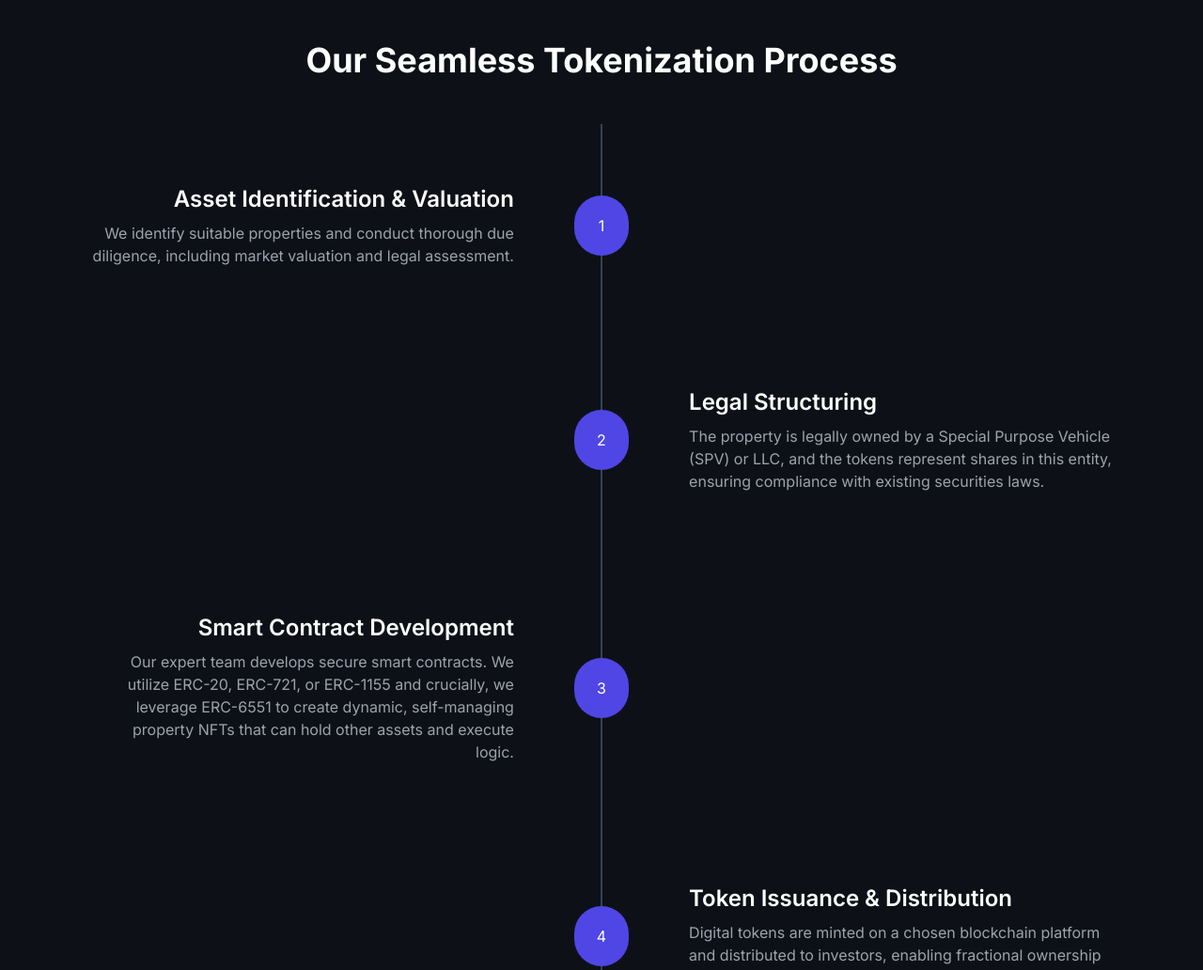
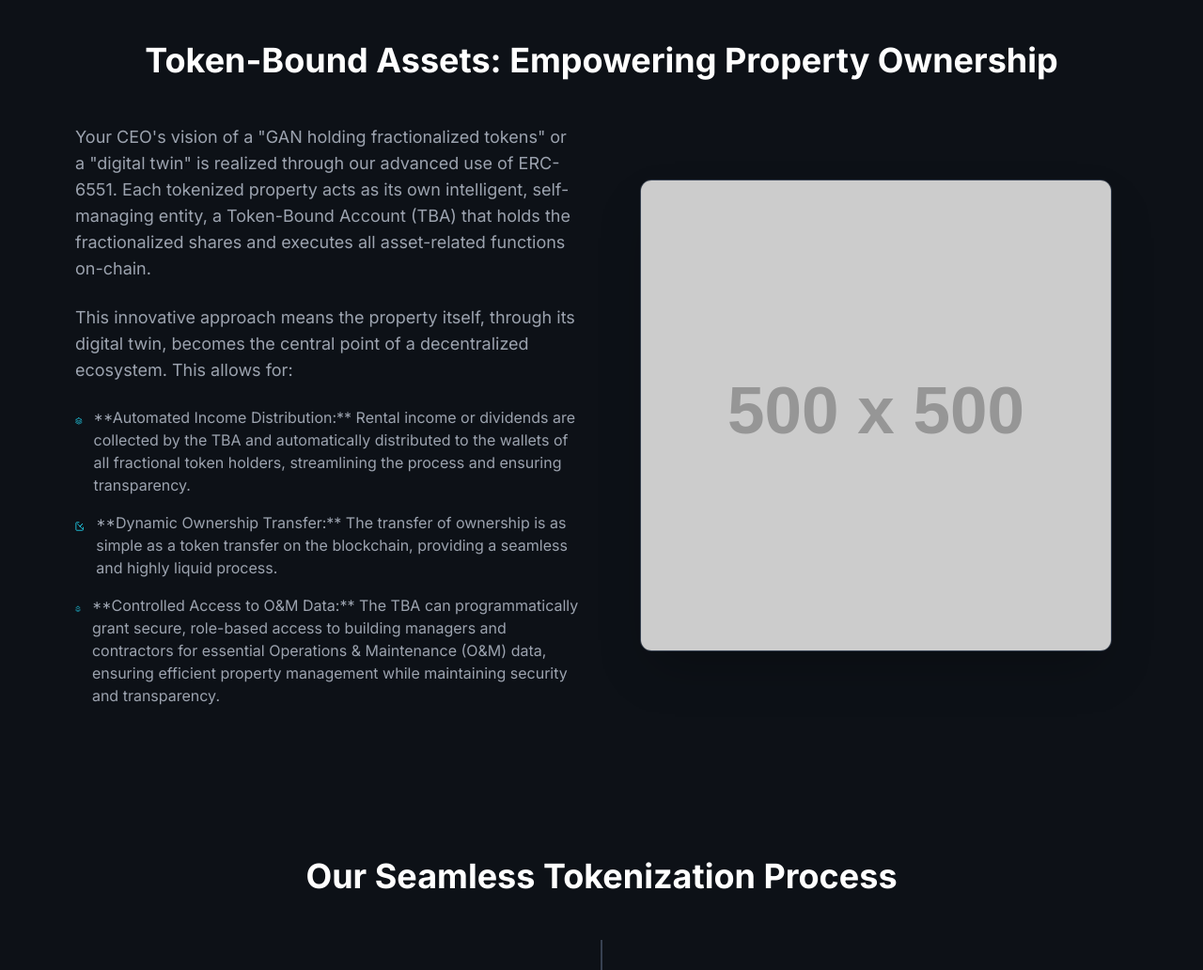
Before and after one commit to adhvaitaganesh/Portfolio-drafts, a plain HTML site: page dotBuild.html in a window 1280 px wide. Shown: the part 2560-3592 px from the top of the page at 94% size. Drawn offline with nearby package versions, Linux system fonts and the light colour scheme; placeholder pictures from the web are drawn by us.

Commit message:
Added some details

```diff
--- a/dotBuild.html
+++ b/dotBuild.html
@@ -143,6 +143,47 @@
                         <h4 class="text-lg font-semibold text-white mb-2">Efficiency & Upgradeability</h4>
                         <p class="text-gray-400">ERC-6551 uses a minimal proxy pattern, reducing gas costs and enabling future upgrades without disrupting existing TBAs.</p>
                     </div>
+                </div>
+            </div>
+        </div>
+    </section>
+
+    <!-- Token-Bound Assets: Empowering Property Ownership Section -->
+    <section class="py-20 px-6 sm:px-10 md:px-20">
+        <div class="max-w-6xl mx-auto">
+            <h2 class="text-3xl sm:text-4xl font-bold mb-12 text-center text-white">Token-Bound Assets: Empowering Property Ownership</h2>
+            <div class="grid grid-cols-1 lg:grid-cols-2 gap-12 items-center">
+                <div class="lg:w-full">
+                    <p class="text-lg text-gray-400 mb-6 animate-fadeIn" style="animation-delay: 0.2s;">
+                        Your CEO's vision of a "GAN holding fractionalized tokens" or a "digital twin" is realized through our advanced use of ERC-6551. Each tokenized property acts as its own intelligent, self-managing entity, a Token-Bound Account (TBA) that holds the fractionalized shares and executes all asset-related functions on-chain.
+                    </p>
+                    <p class="text-lg text-gray-400 mb-6 animate-fadeIn" style="animation-delay: 0.4s;">
+                        This innovative approach means the property itself, through its digital twin, becomes the central point of a decentralized ecosystem. This allows for:
+                    </p>
+                    <ul class="space-y-4 text-gray-400 animate-fadeIn" style="animation-delay: 0.6s;">
+                        <li class="flex items-start">
+                            <svg xmlns="http://www.w3.org/2000/svg" width="24" height="24" viewBox="0 0 24 24" fill="none" stroke="currentColor" stroke-width="2" stroke-linecap="round" stroke-linejoin="round" class="text-cyan-400 mr-3 mt-1"><path d="M12 2L2 7l10 5 10-5-10-5z"></path><path d="M2 17l10 5 10-5"></path><path d="M2 12l10 5 10-5"></path></svg>
+                            <span>
+                                **Automated Income Distribution:** Rental income or dividends are collected by the TBA and automatically distributed to the wallets of all fractional token holders, streamlining the process and ensuring transparency.
+                            </span>
+                        </li>
+                        <li class="flex items-start">
+                            <svg xmlns="http://www.w3.org/2000/svg" width="24" height="24" viewBox="0 0 24 24" fill="none" stroke="currentColor" stroke-width="2" stroke-linecap="round" stroke-linejoin="round" class="text-cyan-400 mr-3 mt-1"><path d="M20 14.65V20a2 2 0 01-2 2H4a2 2 0 01-2-2V4a2 2 0 012-2h5.35M18 6L12 12M12 12L18 18M12 12L6 6"></path><path d="M18 6L12 12"></path></svg>
+                            <span>
+                                **Dynamic Ownership Transfer:** The transfer of ownership is as simple as a token transfer on the blockchain, providing a seamless and highly liquid process.
+                            </span>
+                        </li>
+                        <li class="flex items-start">
+                            <svg xmlns="http://www.w3.org/2000/svg" width="24" height="24" viewBox="0 0 24 24" fill="none" stroke="currentColor" stroke-width="2" stroke-linecap="round" stroke-linejoin="round" class="text-cyan-400 mr-3 mt-1"><path d="M12 1L3 6l9 5 9-5-9-5z"></path><path d="M3 14l9 5 9-5"></path><path d="M3 18l9 5 9-5"></path></svg>
+                            <span>
+                                **Controlled Access to O&M Data:** The TBA can programmatically grant secure, role-based access to building managers and contractors for essential Operations & Maintenance (O&M) data, ensuring efficient property management while maintaining security and transparency.
+                            </span>
+                        </li>
+                    </ul>
+                </div>
+                <div class="lg:w-full hidden lg:flex items-center justify-center animate-fadeIn" style="animation-delay: 0.8s;">
+                    <!-- Placeholder for an illustrative image or SVG -->
+                    <img src="https://placehold.co/500x500/1a202c/e2e8f0?text=Digital+Twin+Concept" alt="Digital Twin Concept" class="rounded-xl shadow-2xl border border-gray-700"/>
                 </div>
             </div>
         </div>
```
